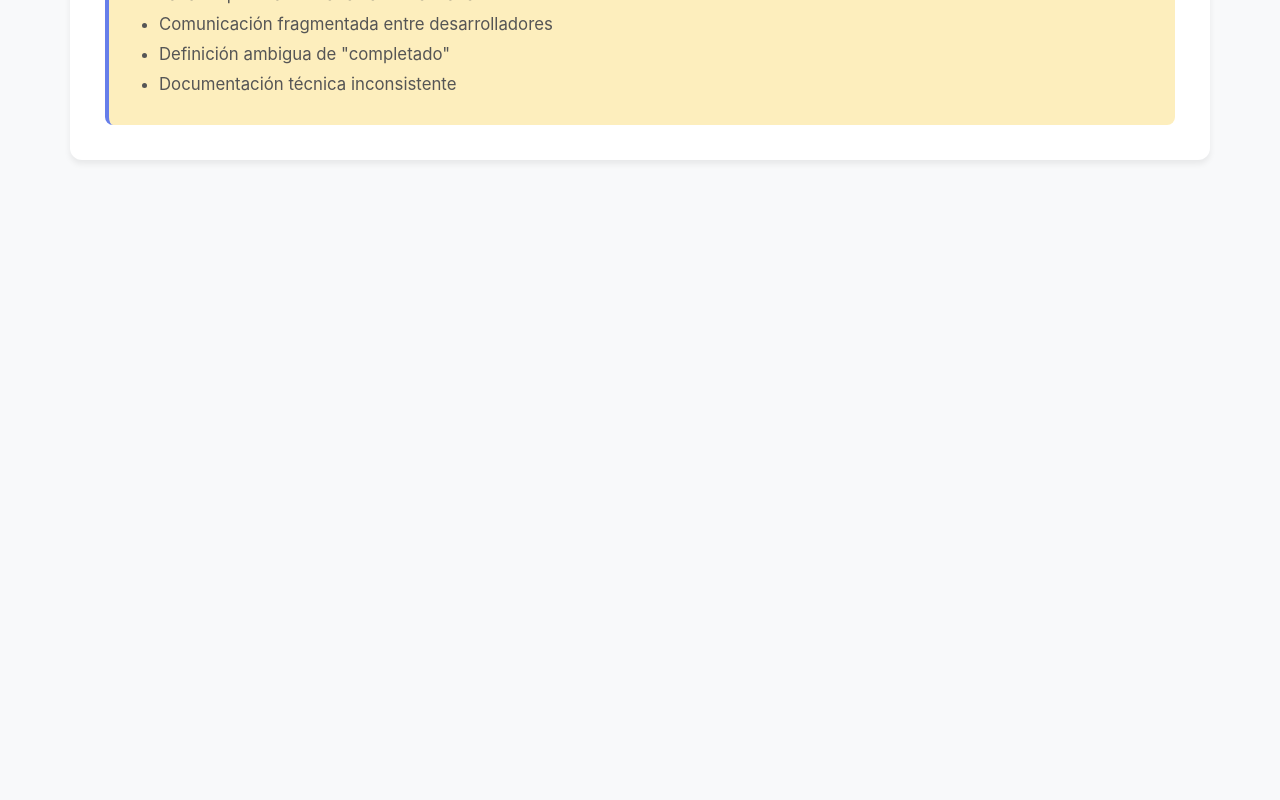
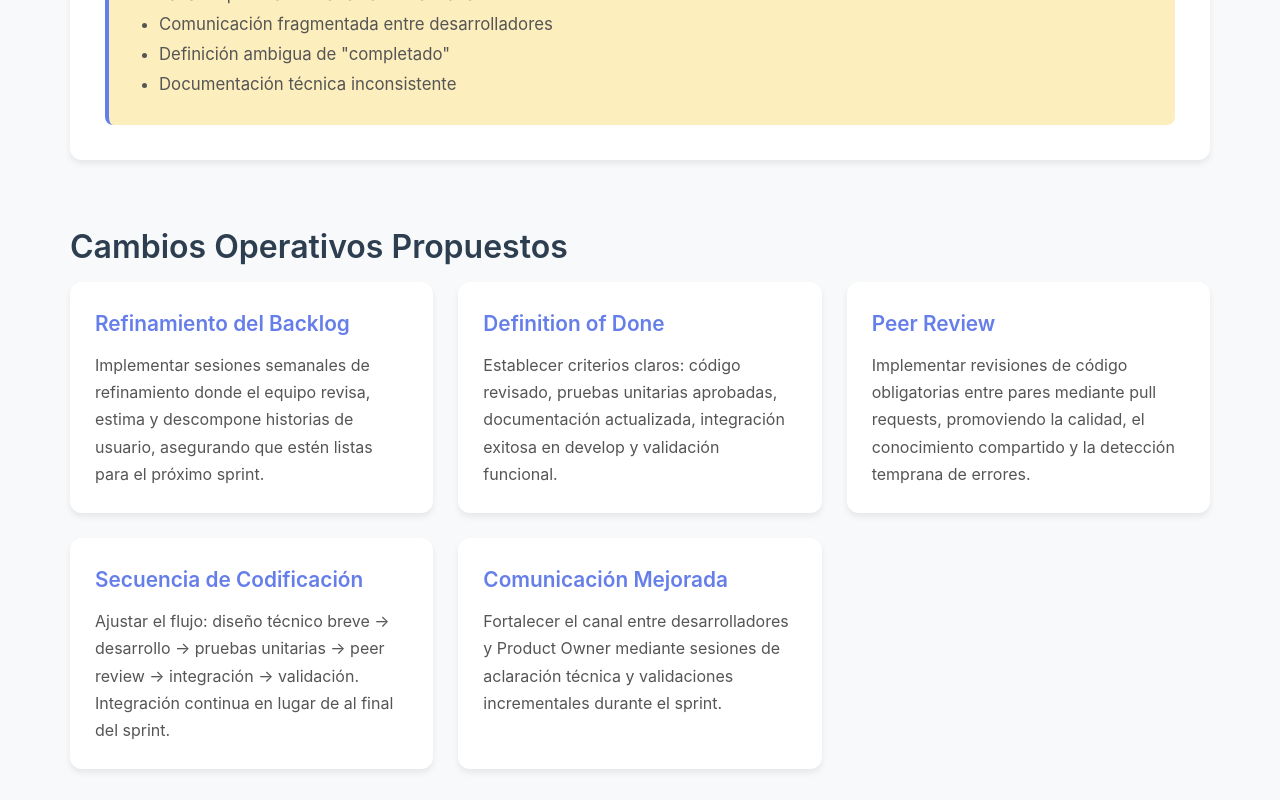
Before and after one commit to Rafael0896/ajustes-en-los-procesos-de-desarrollo, a React (Vite) app: page / in a window 1280 px wide. Shown: the part 1854-2654 px from the top of the page. Before the commit the page ends 2045 px from the top, so only its background shows below. Built offline with nearby package versions, Linux system fonts and the light colour scheme.

Commit message:
feat: add ChangeCard and OperationalChanges components; update App.jsx and index.css

```diff
--- a/src/App.jsx
+++ b/src/App.jsx
@@ -2,7 +2,7 @@ import React from "react";
 import Header from "./components/Header.jsx";
 import ScrumMethodology from "./components/ScrumMethodology.jsx";
 import DevelopmentProcess from "./components/DevelopmentProcess.jsx";
-
+import OperationalChanges from "./components/OperationalChanges.jsx";
 
 export default function App() {
     return (
@@ -11,6 +11,7 @@ export default function App() {
             <main role={"main"}>
                 <ScrumMethodology />
                 <DevelopmentProcess />
+                <OperationalChanges />
             </main>
         </div>
     );
--- /dev/null
+++ b/src/components/ChangeCard.jsx
@@ -0,0 +1,10 @@
+import React from 'react';
+
+const ChangeCard = ({ title, description }) => (
+    <div className="grid-card">
+        <h3 className="card-title">{title}</h3>
+        <p className="card-text">{description}</p>
+    </div>
+);
+
+export default ChangeCard;
--- /dev/null
+++ b/src/components/OperationalChanges.jsx
@@ -0,0 +1,34 @@
+import React from 'react';
+import ChangeCard from './ChangeCard.jsx';
+
+const OperationalChanges = () => (
+    <section className="section">
+        <div className="section-header">
+            <h2 className="section-title">Cambios Operativos Propuestos</h2>
+        </div>
+        <div className="grid">
+            <ChangeCard
+                title="Refinamiento del Backlog"
+                description="Implementar sesiones semanales de refinamiento donde el equipo revisa, estima y descompone historias de usuario, asegurando que estén listas para el próximo sprint."
+            />
+            <ChangeCard
+                title="Definition of Done"
+                description="Establecer criterios claros: código revisado, pruebas unitarias aprobadas, documentación actualizada, integración exitosa en develop y validación funcional."
+            />
+            <ChangeCard
+                title="Peer Review"
+                description="Implementar revisiones de código obligatorias entre pares mediante pull requests, promoviendo la calidad, el conocimiento compartido y la detección temprana de errores."
+            />
+            <ChangeCard
+                title="Secuencia de Codificación"
+                description="Ajustar el flujo: diseño técnico breve → desarrollo → pruebas unitarias → peer review → integración → validación. Integración continua en lugar de al final del sprint."
+            />
+            <ChangeCard
+                title="Comunicación Mejorada"
+                description="Fortalecer el canal entre desarrolladores y Product Owner mediante sesiones de aclaración técnica y validaciones incrementales durante el sprint."
+            />
+        </div>
+    </section>
+);
+
+export default OperationalChanges;
--- a/src/index.css
+++ b/src/index.css
@@ -166,6 +166,47 @@ body {
     border-radius: 8px;
     border-left: 4px solid #667eea;
 }
+/* ChangeCard */
+.grid-card {
+    background-color: white;
+    border-radius: 12px;
+    padding: 25px;
+    box-shadow: 0 4px 6px rgba(0,0,0,0.07);
+    transition: transform 0.2s, box-shadow 0.2s;
+    cursor: default;
+}
+
+.grid-card:hover {
+    transform: translateY(-2px);
+    box-shadow: 0 6px 12px rgba(0,0,0,0.1);
+}
+
+.card-title {
+    font-size: 1.3em;
+    color: #667eea;
+    margin-bottom: 12px;
+    font-weight: 600;
+}
+
+.card-text {
+    font-size: 1em;
+    color: #555;
+    line-height: 1.7;
+}
+
+
+/* OperationalChanges */
+.grid {
+    display: grid;
+    grid-template-columns: repeat(auto-fit, minmax(300px, 1fr));
+    gap: 25px;
+}
+
+@media (max-width: 768px) {
+    .grid {
+        grid-template-columns: 1fr;
+    }
+}
 
 
 /* RESPONSIVE HEADER */
```
